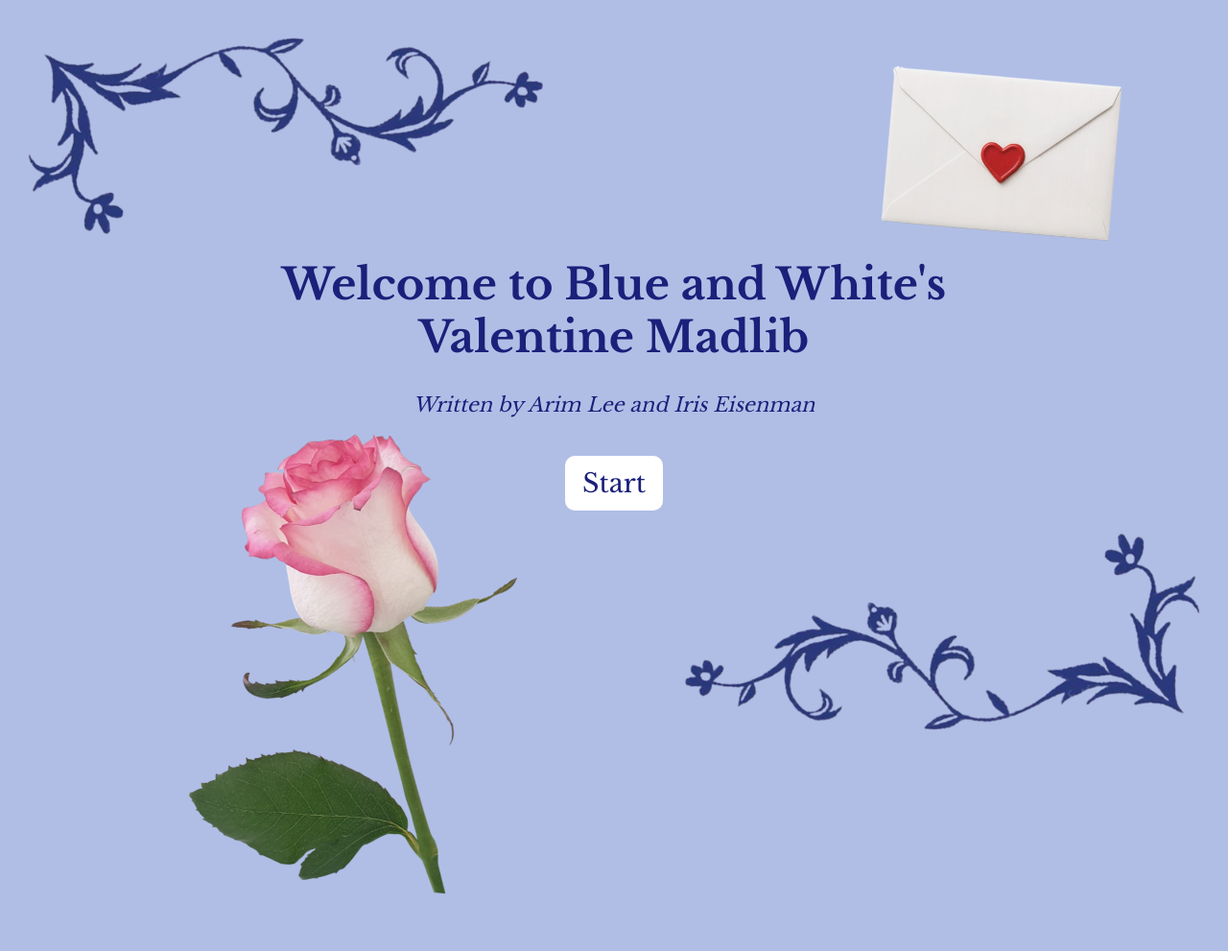
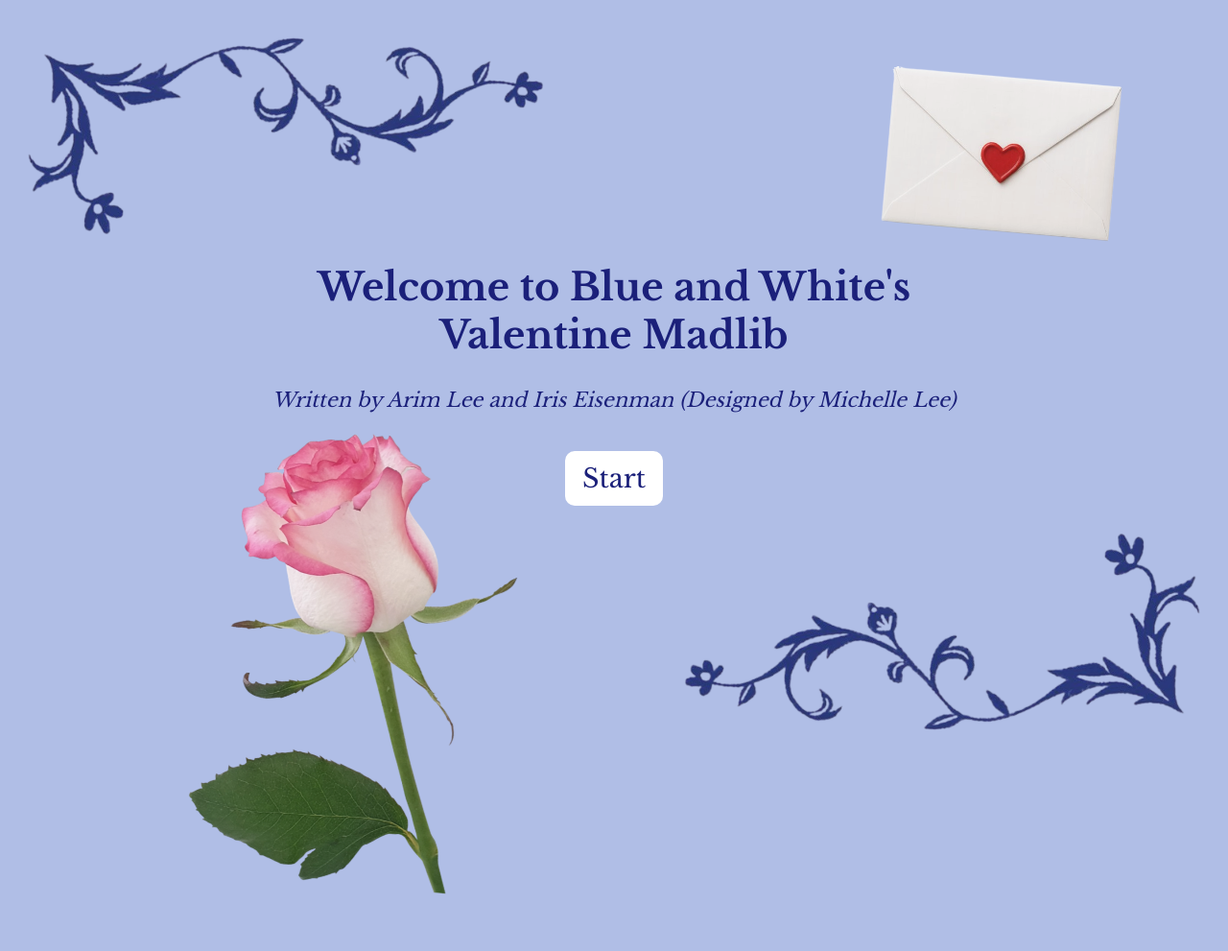
Before and after one commit to michellesynlee/madlib, a Flask app: page / in a window 1280 px wide. Shown: the whole page at 96% size. Run offline with Flask 3, Linux system fonts and the light colour scheme.

Commit message:
added creditss

```diff
--- a/static/style.css
+++ b/static/style.css
@@ -18,7 +18,7 @@ html, body {
 }
 
 .intro-welcome {
-    font-size: 2.8em;
+    font-size: 2.5em;
     font-weight: bold;
     margin-bottom: 30px;
     color: #1B207A;
--- a/templates/index.html
+++ b/templates/index.html
@@ -16,7 +16,7 @@
         <br> Valentine Madlib
     </div>
     <div class="intro-description">
-        Written by Arim Lee and Iris Eisenman
+        Written by Arim Lee and Iris Eisenman (Designed by Michelle Lee)
     </div>
 
     <a href="{{ url_for('enterpage') }}" class="start-button">
```
